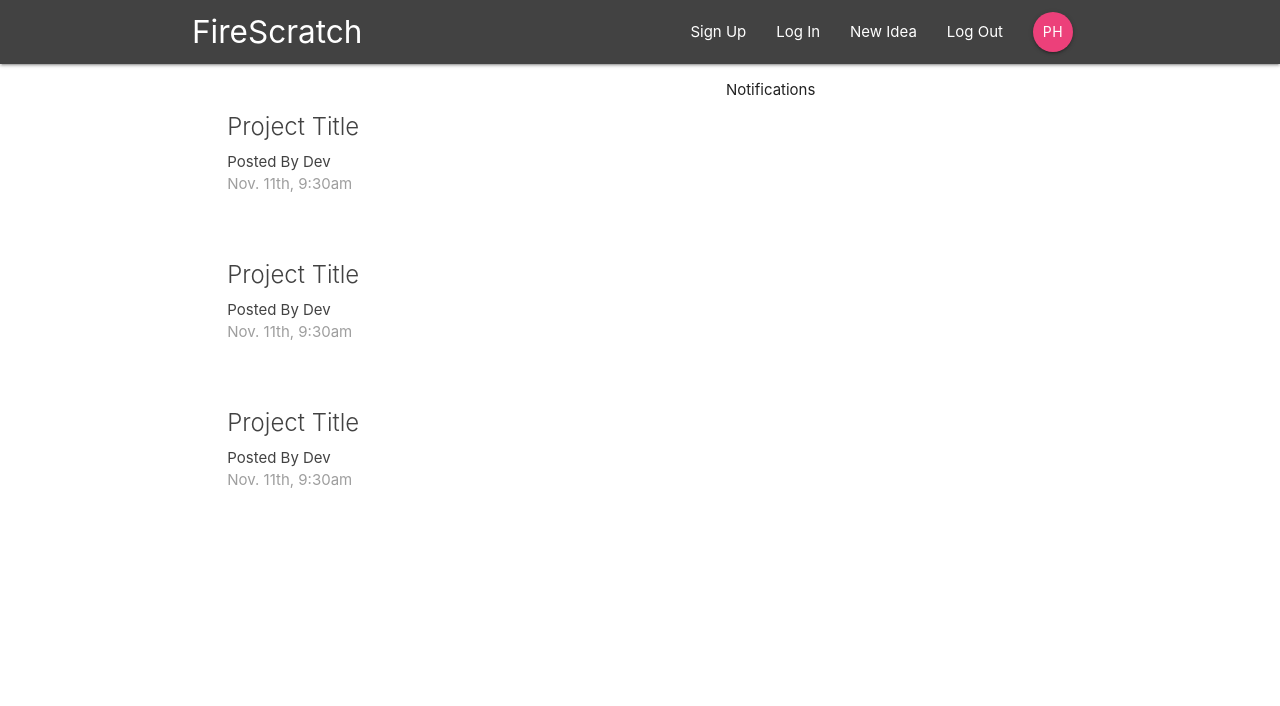
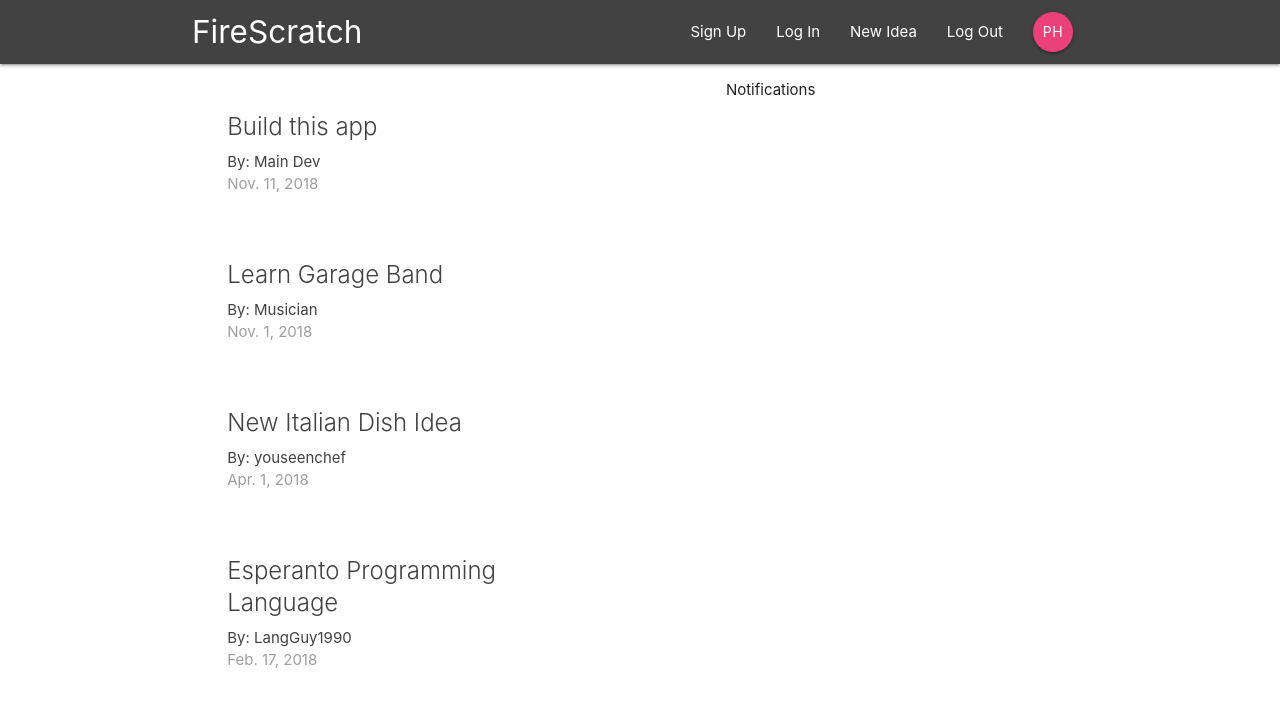
Before and after one commit to dillonfromdallas/FireScratch, a React (Create React App) app: page / in a window 1280 px wide. Shown: the top 706 px of the page. Built offline with nearby package versions, Linux system fonts and the light colour scheme.

Commit message:
Summary to class-based component. List simplified

```diff
--- a/src/components/ideas/IdeaList.js
+++ b/src/components/ideas/IdeaList.js
@@ -1,31 +1,30 @@
 import React from "react";
+
+import IdeaSummary from "./IdeaSummary";
 
 const IdeaList = () => {
   return (
     <div className="project-list section">
-      <div className="card z-depth-0 project-summary">
-        <div className="card-content grey-text text-darken-3">
-          <span className="card-title">Project Title</span>
-          <p>Posted By Dev</p>
-          <p className="grey-text">Nov. 11th, 9:30am</p>
-        </div>
-      </div>
-
-      <div className="card z-depth-0 project-summary">
-        <div className="card-content grey-text text-darken-3">
-          <span className="card-title">Project Title</span>
-          <p>Posted By Dev</p>
-          <p className="grey-text">Nov. 11th, 9:30am</p>
-        </div>
-      </div>
-
-      <div className="card z-depth-0 project-summary">
-        <div className="card-content grey-text text-darken-3">
-          <span className="card-title">Project Title</span>
-          <p>Posted By Dev</p>
-          <p className="grey-text">Nov. 11th, 9:30am</p>
-        </div>
-      </div>
+      <IdeaSummary
+        title="Build this app"
+        user="Main Dev"
+        date="Nov. 11, 2018"
+      />
+      <IdeaSummary
+        title="Learn Garage Band"
+        user="Musician"
+        date="Nov. 1, 2018"
+      />
+      <IdeaSummary
+        title="New Italian Dish Idea"
+        user="youseenchef"
+        date="Apr. 1, 2018"
+      />
+      <IdeaSummary
+        title="Esperanto Programming Language"
+        user="LangGuy1990"
+        date="Feb. 17, 2018"
+      />
     </div>
   );
 };
--- a/src/components/ideas/IdeaSummary.js
+++ b/src/components/ideas/IdeaSummary.js
@@ -0,0 +1,17 @@
+import React, { Component } from "react";
+
+class IdeaSummary extends Component {
+  render() {
+    return (
+      <div className="card z-depth-0 project-summary">
+        <div className="card-content grey-text text-darken-3">
+          <span className="card-title">{this.props.title}</span>
+          <p>By: {this.props.user}</p>
+          <p className="grey-text">{this.props.date}</p>
+        </div>
+      </div>
+    );
+  }
+}
+
+export default IdeaSummary;
```
